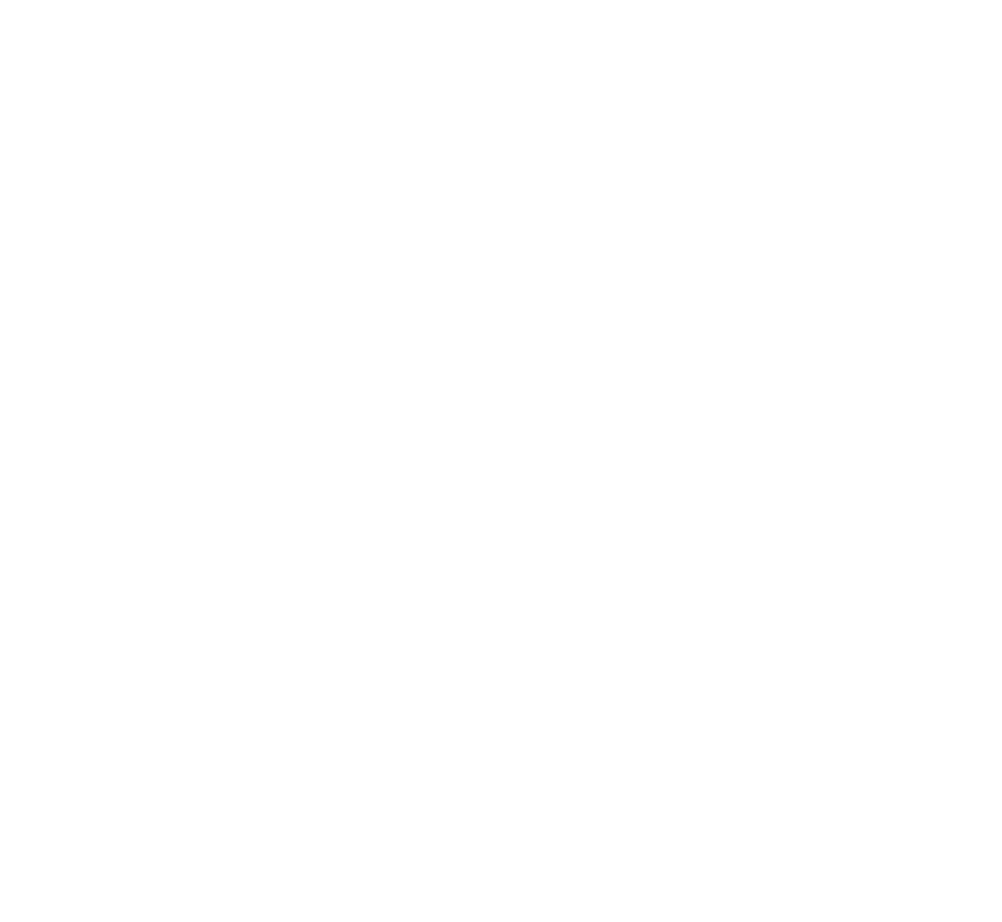
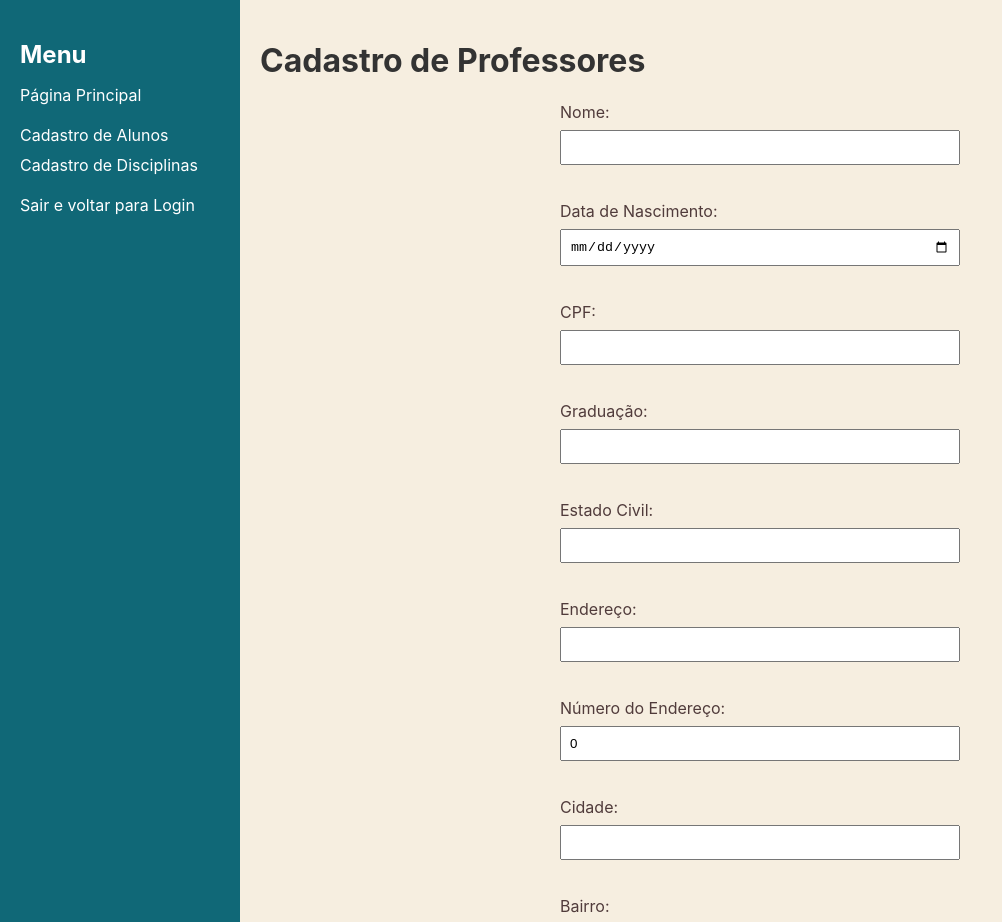
Before and after one commit to Linderval-Moura/Projeto-Escolar, a React (Create React App) app in the folder Frontend/: page /cadastro-professores in a window 1280 px wide. Before the commit this address had no page. Shown: the top 922 px of the page, without its empty margins (0-1002 px from the left). Before the commit the page ends 800 px from the top, so only its background shows below. Built offline with nearby package versions, Linux system fonts and the light colour scheme.

Commit message:
CadastroProfessor

```diff
--- /dev/null
+++ b/Frontend/src/components/CadastroProfessor.js
@@ -0,0 +1,104 @@
+import React, { useState } from 'react';
+import axios from 'axios';
+import { Link } from 'react-router-dom';
+
+function CadastroProfessor() {
+    const [professor, setProfessor] = useState({
+        nome: '',
+        dataNascimento: '',
+        cpf: '',
+        graduacao: '',
+        estadoCivil: '',
+        endereco: '',
+        numEndereco: 0,
+        cidade: '',
+        bairro: '',
+        celular: '',
+    });
+
+    const handleChange = (e) => {
+        const { name, value } = e.target;
+        setProfessor({ ...professor, [name]: value });
+    };
+
+    const handleSubmit = async (e) => {
+        e.preventDefault();
+
+        try {
+            const response = await axios.post('https://projeto-escolar-api.onrender.com/professores', professor);
+
+            console.log('Response:', response);
+
+            if (response.status === 200) {
+                // Cadastro bem-sucedido
+                alert('Professor cadastrado!');
+            }
+
+        } catch (error) {
+            console.error('Erro ao cadastrar professor:', error);
+        }
+    };
+
+    return (
+        <div className="pagina-principal-container">
+            <div className="pagina-principal-sidebar">
+                <h2>Menu</h2>
+                <ul>
+                    <li>
+                        <Link to="/paginaPrincipal">Página Principal</Link>
+                    </li>
+                    <h2></h2>
+                    <li>
+                        <Link to="/cadastro-alunos">Cadastro de Alunos</Link>
+                    </li>
+                    <li>
+                        <Link to="/cadastro-disciplinas">Cadastro de Disciplinas</Link>
+                    </li>
+                    <h2></h2>
+                    <li>
+                        <Link to="/">Sair e voltar para Login</Link>
+                    </li>
+                    {/* Outros links aqui */}
+                </ul>
+            </div>
+            <div className="pagina-principal-content">
+                <h1>Cadastro de Professores</h1>
+                <form onSubmit={handleSubmit}>
+                    <label htmlFor="nome">Nome:</label>
+                    <input type="text" name="nome" value={professor.nome} onChange={handleChange} required />
+                    <br />
+                    <label htmlFor="dataNascimento">Data de Nascimento:</label>
+                    <input type="date" name="dataNascimento" value={professor.dataNascimento} onChange={handleChange} required />
+                    <br />
+                    <label htmlFor="cpf">CPF:</label>
+                    <input type="text" name="cpf" value={professor.cpf} onChange={handleChange} required />
+                    <br />
+                    <label htmlFor="graduacao">Graduação:</label>
+                    <input type="text" name="graduacao" value={professor.graduacao} onChange={handleChange} />
+                    <br />
+                    <label htmlFor="estadoCivil">Estado Civil:</label>
+                    <input type="text" name="estadoCivil" value={professor.estadoCivil} onChange={handleChange} />
+                    <br />
+                    <label htmlFor="endereco">Endereço:</label>
+                    <input type="text" name="endereco" value={professor.endereco} onChange={handleChange} />
+                    <br />
+                    <label htmlFor="numEndereco">Número do Endereço:</label>
+                    <input type="number" name="numEndereco" value={professor.numEndereco} onChange={handleChange} />
+                    <br />
+                    <label htmlFor="cidade">Cidade:</label>
+                    <input type="text" name="cidade" value={professor.cidade} onChange={handleChange} />
+                    <br />
+                    <label htmlFor="bairro">Bairro:</label>
+                    <input type="text" name="bairro" value={professor.bairro} onChange={handleChange} />
+                    <br />
+                    <label htmlFor="celular">Celular:</label>
+                    <input type="text" name="celular" value={professor.celular} onChange={handleChange} />
+                    <br />
+                    <button type="submit">Cadastrar Professor</button>
+                </form>
+            </div>
+        </div>
+    );
+}
+
+export default CadastroProfessor;
--- a/Frontend/src/routes/routers.js
+++ b/Frontend/src/routes/routers.js
@@ -5,7 +5,7 @@ import CadastroUsuario from "../components/CadastroUsuario.js";
 import RecuperarSenha from '../components/RecuperarSenha';
 import PaginaPrincipal from '../components/PaginaPrincipal';
 import CadastroAluno from "../components/CadastroAluno";
-// import CadastroProfessor from "../components/CadastroProfessor";
+import CadastroProfessor from "../components/CadastroProfessor";
 // import CadastroDisciplina from "../components/CadastroDisciplina";
 // import CadastroFrequencia from "../components/CadastroFrequencia";
 // import CadastroProgramacao from "../components/CadastroProgramacao";
@@ -21,15 +21,10 @@ export const Routers = () => {
         <Route path="/recuperar-senha" element={<RecuperarSenha />} />
         <Route path="/paginaPrincipal" element={<PaginaPrincipal />} />
         <Route path="/cadastro-alunos" element={<CadastroAluno />} />
-        {/*<Route path="/cadastro-professores" element={<CadastroProfessor />} /> */}
+        <Route path="/cadastro-professores" element={<CadastroProfessor />} />
+        {/*<Route path="/cadastro/disciplina" element={<CadastroDisciplina />} /> */}
+
         {/* Adicionar mais rotas conforme necessário */}
-
-        {/* <Route path="/cadastro/aluno" element={<CadastroAluno />} />
-        <Route path="/cadastro/professor" element={<CadastroProfessor />} />
-        <Route path="/cadastro/disciplina" element={<CadastroDisciplina />} />
-        <Route path="/cadastro/frequencia" element={<CadastroFrequencia />} />
-        <Route path="/cadastro/programacao" element={<CadastroProgramacao />} />
-        <Route path="/cadastro/turma" element={<CadastroTurma />} /> */}
       </Routes>
     </Router>
   );
```
